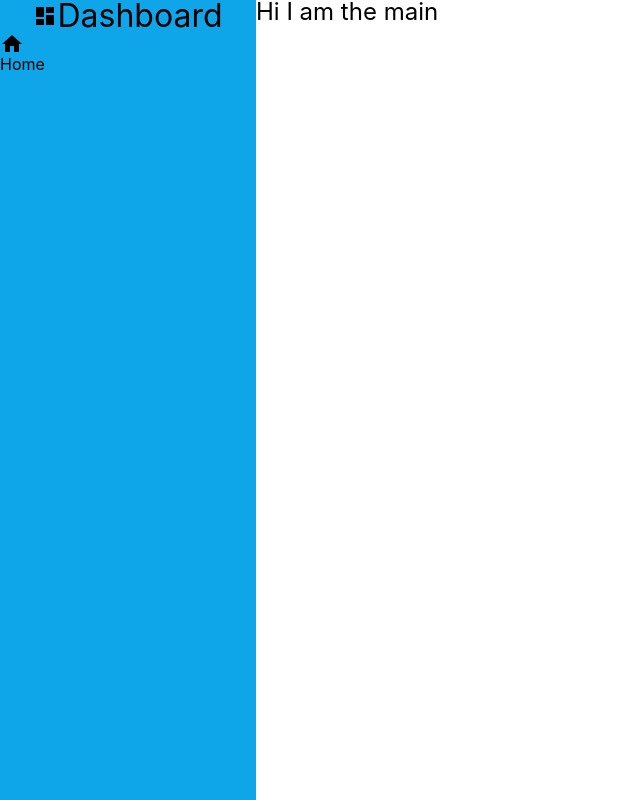
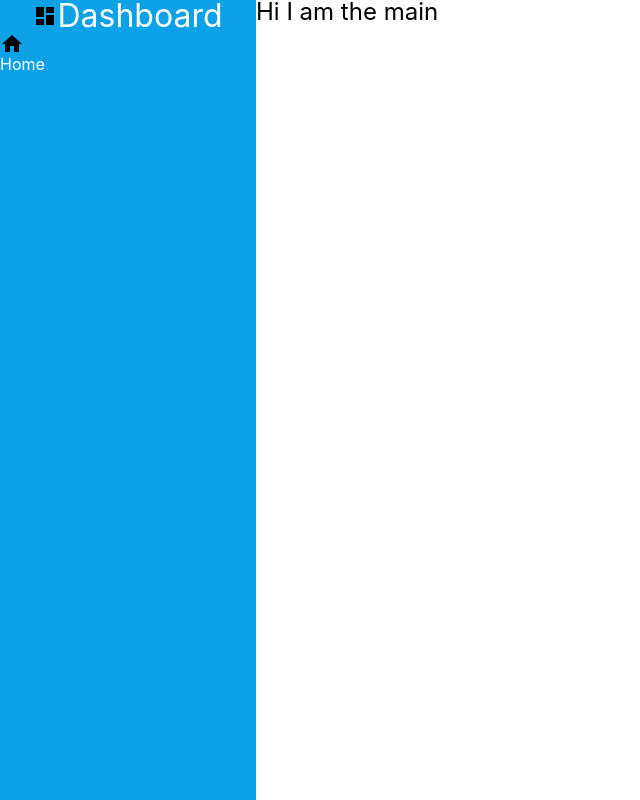
Before and after one commit to n-pontes/admin-dashboard-v2, a plain HTML site: page index.html in a window 1280 px wide. Shown: the whole page, without its empty margins (0-640 px from the left). Drawn offline with Linux system fonts and the light colour scheme.

Commit message:
Modify color model to HSL

```diff
--- a/css/style.css
+++ b/css/style.css
@@ -4,8 +4,9 @@
   }
 
   .sidebar {
-    background-color: #0EA5E9;
+    background-color: hsl(199, 89%, 48%);
     min-height: 100vh;
+    color: hsl(0, 0%, 100%);
   }
 
   .logo-text {
@@ -16,6 +17,6 @@
   }
 
   .main {
-    background-color: white;
+    background-color: hsl(0, 0%, 100%);
     min-height: 100vh;
   }
```
